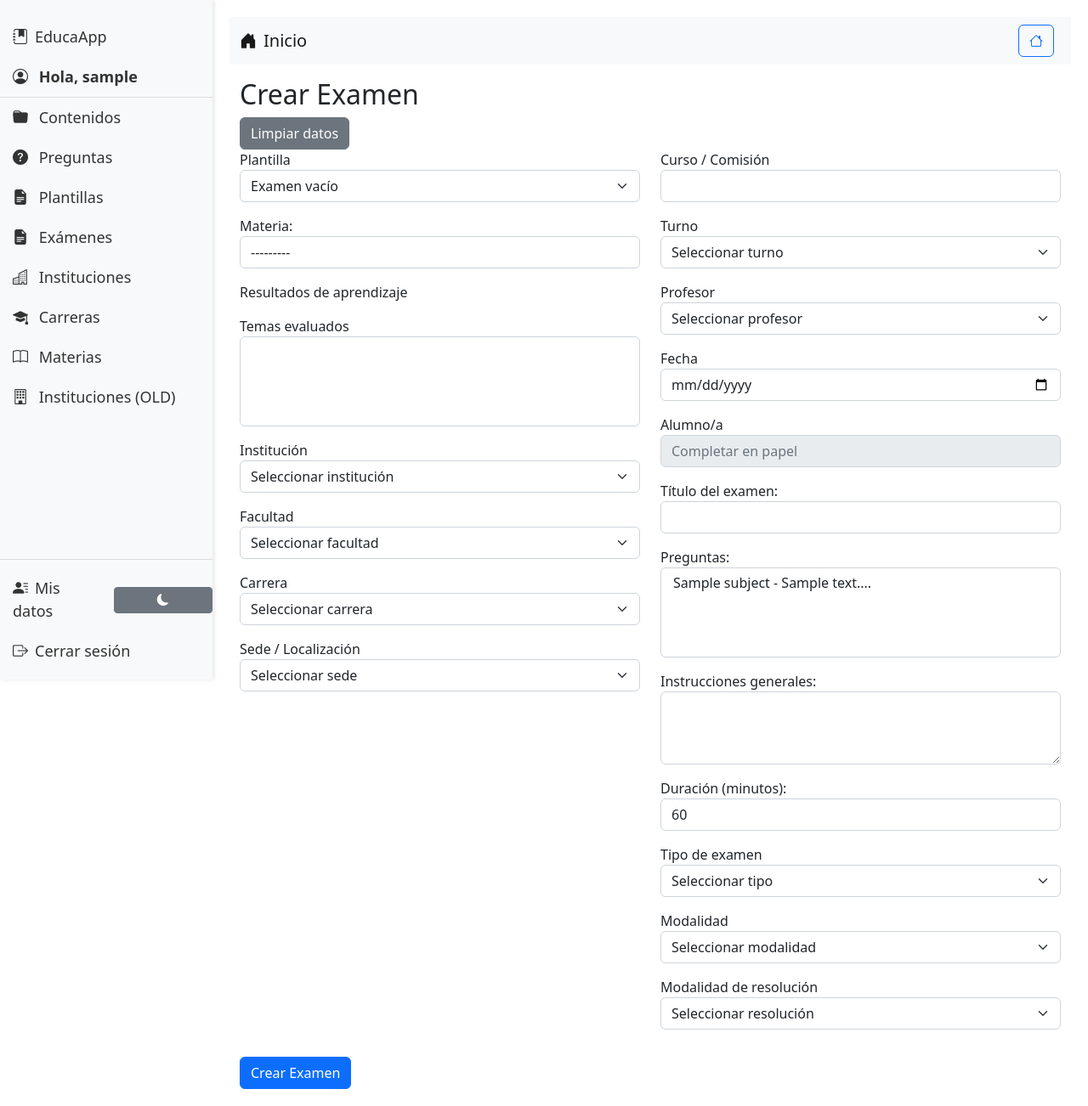
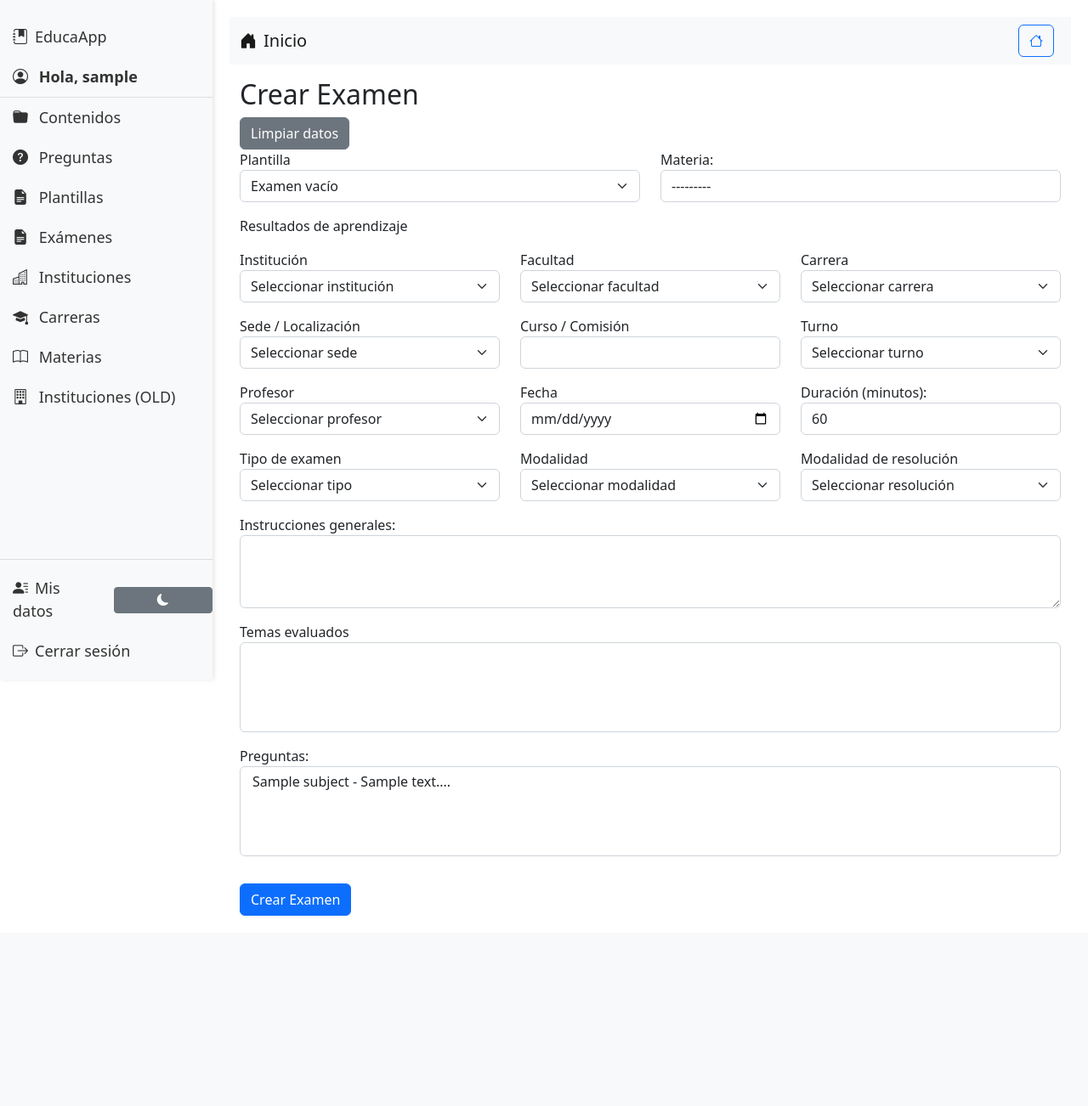
Before and after one commit to martinmromero/EducaApp, a Django app: page /create-exam/ in a window 1280 px wide. Shown: the whole page at 85% size. After the commit the page ends 1078 px from the top, so only its background shows below. Run offline with Django 5.2, Linux system fonts and the light colour scheme; a user stored in the database is signed in; tables that the repository leaves empty hold one stand-in row (values such as "Sample post"); lists and menus that the app fills with data are empty; parts of the project's set-up code (start-up, migrations or seed data) failed here and were passed over.

Commit message:
layout de create exam a 3 columas. ahora a trabajar el lookup de temas y  preguntas según materia elegida

```diff
--- a/material/templates/material/exams/create_exam.html
+++ b/material/templates/material/exams/create_exam.html
@@ -8,10 +8,10 @@
     {% csrf_token %}
     {{ form.non_field_errors }}
     <button type="button" class="btn btn-secondary" onclick="location.reload();">Limpiar datos</button>
-    <div class="row">
+
+    <!-- Sección 2 columnas: Plantilla - Materia -->
+    <div class="row mb-3">
         <div class="col-md-6">
-            <!-- Plantilla -->
-            <div class="mb-3">
             <label for="plantilla">Plantilla</label>
             <select class="form-select" name="plantilla" id="plantilla">
                 <option value="">Examen vacío</option>
@@ -20,26 +20,23 @@
                 {% endfor %}
             </select>
         </div>
-            <!-- Materia -->
-            <div class="mb-3">
+        <div class="col-md-6">
             {{ form.subject.label_tag }}
             {{ form.subject }}
         </div>
-            <!-- Resultados de aprendizaje como checkboxes -->
+    </div>
+
+    <!-- Sección 1 columna: Resultados de aprendizaje -->
     <div class="mb-3">
         <label for="id_learning_outcomes">Resultados de aprendizaje</label>
         <div id="learning_outcomes_container">
             <!-- Los checkboxes se poblarán dinámicamente -->
         </div>
     </div>
-            <!-- Temas evaluados -->
-            <div class="mb-3">
-                <label for="id_topics">Temas evaluados</label>
-                <select multiple class="form-select" name="topics" id="id_topics">
-                </select>
-            </div>
-            <!-- Institución -->
-            <div class="mb-3">
+
+    <!-- Sección 3 columnas: Institución - Facultad - Carrera -->
+    <div class="row mb-3">
+        <div class="col-md-4">
             <label for="institucion_dropdown">Institución</label>
             <select class="form-select" name="institucion_dropdown" id="institucion_dropdown" onchange="toggleTextbox('institucion_dropdown', 'institucion_text')">
                 <option value="">Seleccionar institución</option>
@@ -50,8 +47,7 @@
             </select>
             <input type="text" class="form-control mt-2" name="institucion_text" id="institucion_text" placeholder="Ingrese institución" style="display:none;">
         </div>
-            <!-- Facultad -->
-            <div class="mb-3">
+        <div class="col-md-4">
             <label for="facultad_dropdown">Facultad</label>
             <select class="form-select" name="facultad_dropdown" id="facultad_dropdown" onchange="toggleTextbox('facultad_dropdown', 'facultad_text')">
                 <option value="">Seleccionar facultad</option>
@@ -59,8 +55,7 @@
             </select>
             <input type="text" class="form-control mt-2" name="facultad_text" id="facultad_text" placeholder="Ingrese facultad" style="display:none;">
         </div>
-            <!-- Carrera -->
-            <div class="mb-3">
+        <div class="col-md-4">
             <label for="carrera_dropdown">Carrera</label>
             <select class="form-select" name="carrera_dropdown" id="carrera_dropdown" onchange="toggleTextbox('carrera_dropdown', 'carrera_text')">
                 <option value="">Seleccionar carrera</option>
@@ -71,8 +66,11 @@
             </select>
             <input type="text" class="form-control mt-2" name="carrera_text" id="carrera_text" placeholder="Ingrese carrera" style="display:none;">
         </div>
-            <!-- Sede -->
-            <div class="mb-3">
+    </div>
+
+    <!-- Sección 3 columnas: Sede / Localización - Curso / Comisión - Turno -->
+    <div class="row mb-3">
+        <div class="col-md-4">
             <label for="sede_dropdown">Sede / Localización</label>
             <select class="form-select" name="sede_dropdown" id="sede_dropdown" onchange="toggleTextbox('sede_dropdown', 'sede_text')">
                 <option value="">Seleccionar sede</option>
@@ -80,15 +78,11 @@
             </select>
             <input type="text" class="form-control mt-2" name="sede_text" id="sede_text" placeholder="Ingrese sede" style="display:none;">
         </div>
-        </div>
-        <div class="col-md-6">
-            <!-- Curso -->
-            <div class="mb-3">
+        <div class="col-md-4">
             <label for="curso">Curso / Comisión </label>
             <input type="text" class="form-control" name="curso" id="curso">
         </div>
-            <!-- Turno -->
-            <div class="mb-3">
+        <div class="col-md-4">
             <label for="turno_dropdown">Turno</label>
             <select class="form-select" name="turno_dropdown" id="turno_dropdown" onchange="toggleTextbox('turno_dropdown', 'turno_text')">
                 <option value="">Seleccionar turno</option>
@@ -99,8 +93,11 @@
             </select>
             <input type="text" class="form-control mt-2" name="turno_text" id="turno_text" placeholder="Ingrese turno" style="display:none;">
         </div>
-            <!-- Profesor -->
-            <div class="mb-3">
+    </div>
+
+    <!-- Sección 3 columnas: Profesor - Fecha - Duración (minutos) -->
+    <div class="row mb-3">
+        <div class="col-md-4">
             <label for="profesor_dropdown">Profesor</label>
             <select class="form-select" name="profesor_dropdown" id="profesor_dropdown" onchange="toggleTextbox('profesor_dropdown', 'profesor_text')">
                 <option value="">Seleccionar profesor</option>
@@ -111,40 +108,20 @@
             </select>
             <input type="text" class="form-control mt-2" name="profesor_text" id="profesor_text" placeholder="Ingrese profesor" style="display:none;">
         </div>
-            <!-- Fecha -->
-            <div class="mb-3">
+        <div class="col-md-4">
             <label for="fecha">Fecha</label>
             <input type="date" class="form-control" name="fecha" id="fecha">
         </div>
-            <!-- Alumno/a -->
-            <div class="mb-3">
-                <label for="alumno">Alumno/a</label>
-                <input type="text" class="form-control" name="alumno" id="alumno" placeholder="Completar en papel" disabled>
-            </div>
-            <!-- Título -->
-            <div class="mb-3">
-                {{ form.title.label_tag }}
-                {{ form.title }}
-            </div>
-            <!-- Preguntas -->
-            <div class="mb-3">
-                {{ form.questions.label_tag }}
-                {{ form.questions }}
-            </div>
-            <!-- Instrucciones -->
-            <div class="mb-3">
-                {{ form.instructions.label_tag }}
-                {{ form.instructions }}
-            </div>
-            <!-- Duración -->
-            <div class="mb-3">
+        <div class="col-md-4">
             {{ form.duration_minutes.label_tag }}
             {{ form.duration_minutes }}
         </div>
-            <!-- Tipo de examen -->
-            <div class="mb-3">
+    </div>
+
+    <!-- Sección 3 columnas: Tipo de examen - Modalidad - Modalidad de resolución -->
+    <div class="row mb-3">
+        <div class="col-md-4">
             <label for="tipo_examen">Tipo de examen</label>
-                <!-- Valores ajustados para coincidir con ExamTemplate.EXAM_TYPE_CHOICES -->
             <select class="form-select" name="tipo_examen" id="tipo_examen">
                 <option value="">Seleccionar tipo</option>
                 <option value="1er_parcial">1er. Parcial</option>
@@ -155,20 +132,16 @@
                 <option value="practico">Práctico</option>
             </select>
         </div>
-            <!-- Tipo de modalidad -->
-            <div class="mb-3">
+        <div class="col-md-4">
             <label for="tipo_modalidad">Modalidad</label>
-                <!-- Valores ajustados para coincidir con ExamTemplate.EXAM_GROUP_CHOICES -->
             <select class="form-select" name="tipo_modalidad" id="tipo_modalidad">
                 <option value="">Seleccionar modalidad</option>
                 <option value="individual">Individual</option>
                 <option value="grupal">Grupal</option>
             </select>
         </div>
-            <!-- Modalidad de resolución -->
-            <div class="mb-3">
+        <div class="col-md-4">
             <label for="modalidad_resolucion">Modalidad de resolución</label>
-                <!-- Valores ajustados para coincidir con ExamTemplate.EXAM_MODE_CHOICES -->
             <select class="form-select" name="modalidad_resolucion" id="modalidad_resolucion">
                 <option value="">Seleccionar resolución</option>
                 <option value="oral">Oral</option>
@@ -181,7 +154,32 @@
             </select>
         </div>
     </div>
+
+    <!-- Sección 1 columna: Instrucciones generales, Temas evaluados, Preguntas, Título -->
+    <div class="mb-3">
+        {{ form.instructions.label_tag }}
+        {{ form.instructions }}
     </div>
+    <div class="mb-3">
+        <label for="id_topics">Temas evaluados</label>
+        <select multiple class="form-select" name="topics" id="id_topics">
+        </select>
+    </div>
+    <div class="mb-3">
+        {{ form.questions.label_tag }}
+        {{ form.questions }}
+    </div>
+    <div class="mb-3" style="display:none;">
+        {{ form.title.label_tag }}
+        {{ form.title }}
+    </div>
+
+    <!-- Campo Alumno/a oculto -->
+    <div class="mb-3" style="display:none;">
+        <label for="alumno">Alumno/a</label>
+        <input type="text" class="form-control" name="alumno" id="alumno" placeholder="Completar en papel" disabled>
+    </div>
+
     <button type="submit" class="btn btn-primary mt-3">Crear Examen</button>
 </form>
 {% endblock %}
```
Lines whose indentation alone changed are shown as unchanged.
